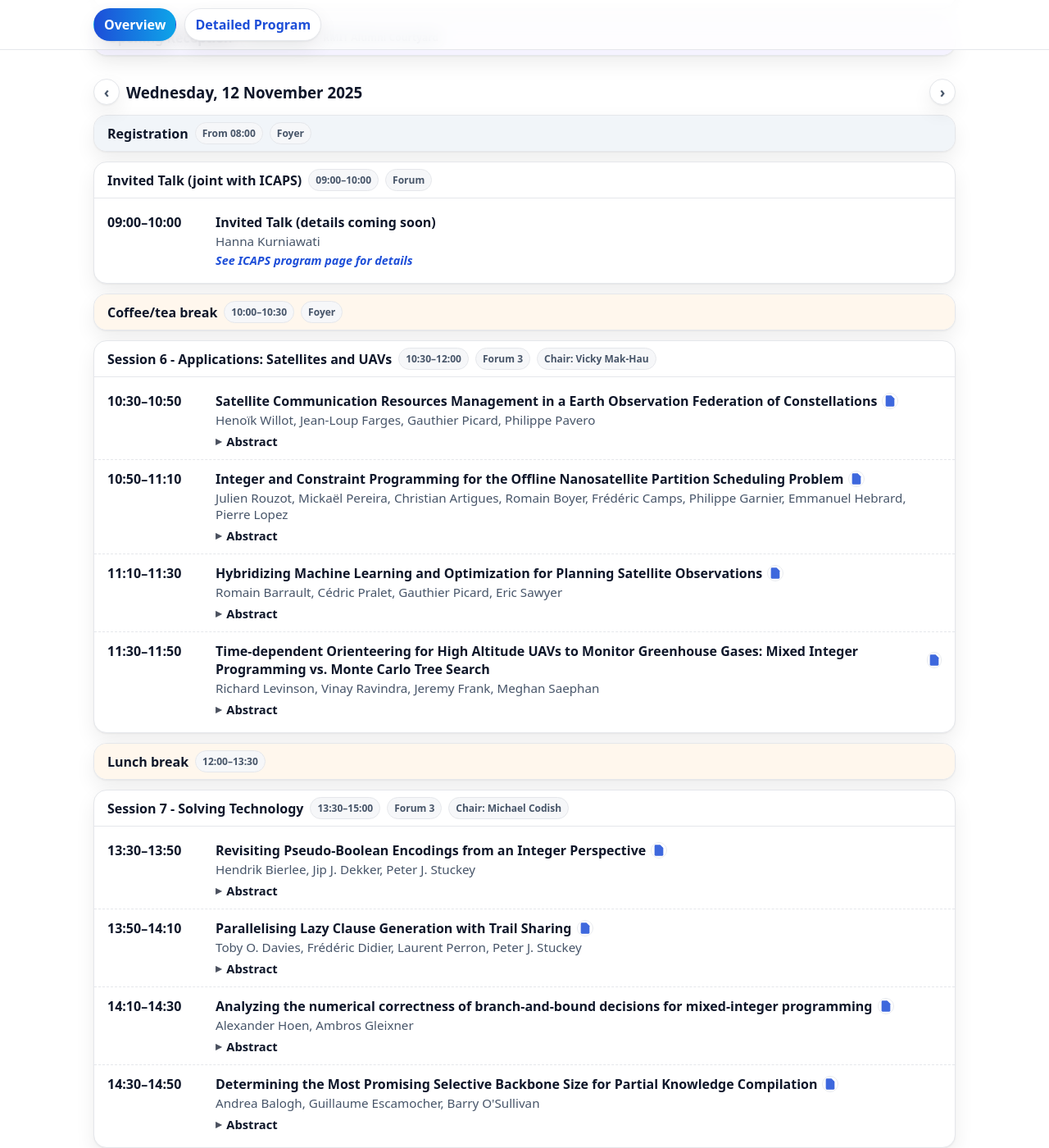
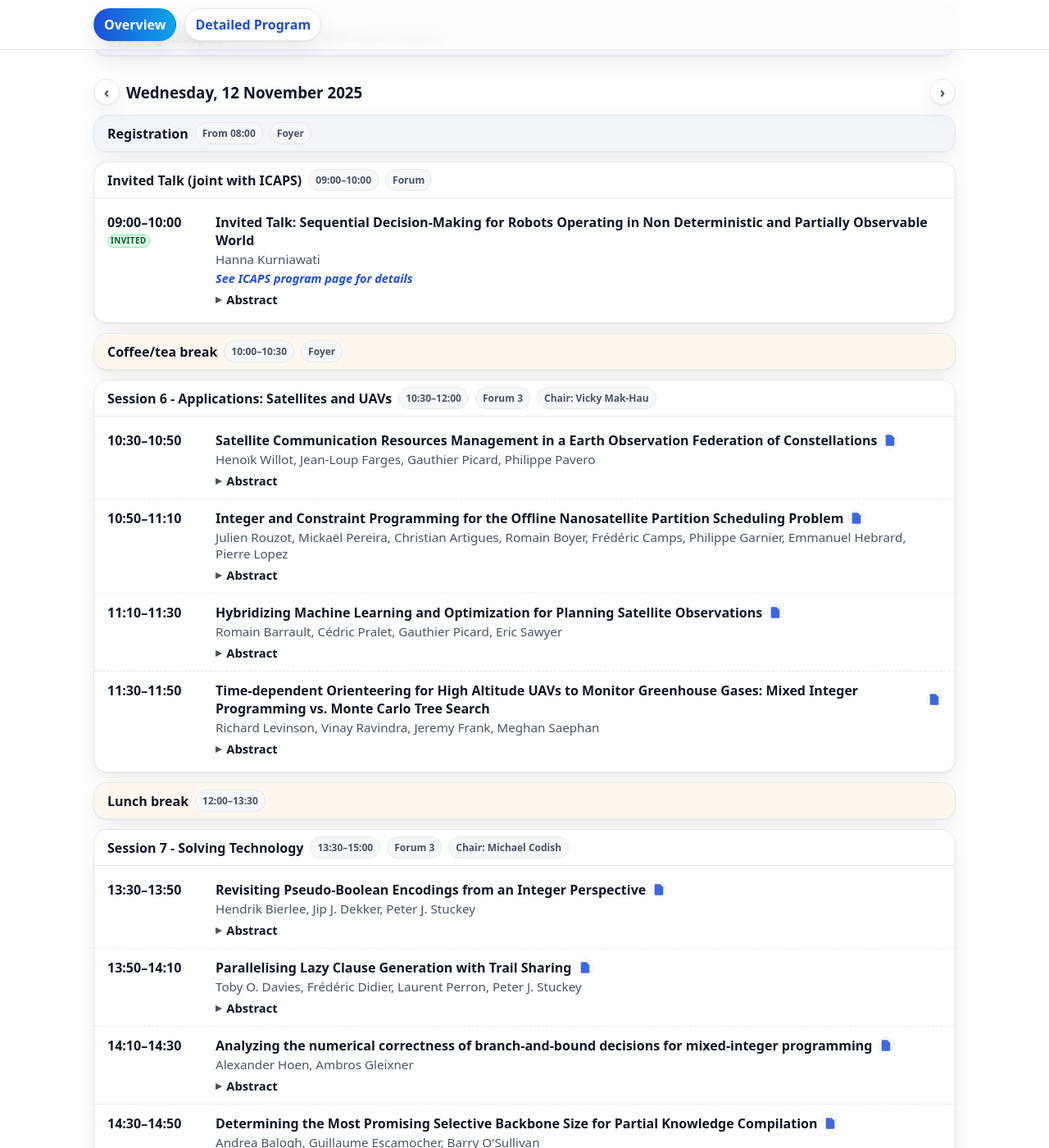
Before and after one commit to cpaior/cpaior_2025, a Jekyll site: the page built from program.html, in a window 1280 px wide and 1400 px high, scrolled down 5063 px. Shown: the whole window at 82% size. Built offline with Jekyll 4.4.1, drawn with Linux system fonts in a browser that asks for light colours; some of the changed text lies outside the part shown.

Commit message:
More details

```diff
--- a/_data/program.yml
+++ b/_data/program.yml
@@ -136,6 +136,7 @@ days:
     talks:
     - time: 10:30–11:30
       title: "Invited Talk: Towards neuro-symbolic CP"
+      flag: Invited
       speaker: Louis-Martin Rousseau
       abstract: This presentation explores the integration of machine learning into constraint programming (CP) to build the next generation of neuro-symbolic solvers. It highlights how learning-based techniques—such as reinforcement learning and graph neural networks—can enhance search heuristics and propagation strategies. The presentation also examines recent advances in leveraging Lagrangian relaxation and decomposition methods through learning to strengthen dual bounds and improve solver efficiency. Finally, it explores how AI can be used to enhance the art of modelling in CP, and it discusses the many challenges of combining artificial intelligence and logical reasoning to enhance the power, adaptability, and scalability of combinatorial optimization.
   - time: 11:30–11:50
@@ -349,8 +350,10 @@ days:
     room: Forum
     talks:
     - time: 09:00–10:00
-      title: Invited Talk (details coming soon)
+      title: 'Invited Talk: Sequential Decision-Making for Robots Operating in Non Deterministic and Partially Observable World'
+      flag: Invited
       speaker: Hanna Kurniawati
+      abstract: In recent years, robotics hardware has advanced tremendously, with increasingly affordable humanoids, quadrupeds, telepresence robots, and many more. Despite these advances, developing autonomous or semi-autonomous robots that can reliably, efficiently, and safely operate in our environments remains an open problem. Key to this difficulty is the ubiquity of uncertainty. These robots must compute effective strategies to achieve their goals even when the outcomes of their actions are uncertain, their sensors and perception systems are erroneous, and the environments they operate in are dynamic and only partially observable. Moreover, they must ensure safety for both the robots and the humans around them. However, the technology that enables robots to efficiently construct effective strategies in the presence of a wide variety of uncertainty is still lacking. In this talk, I will present some of our work in developing such a technology, specifically on our recent work in Partially Observable Markov Decision Processes (POMDPs) —the general and principled framework for sequential decision-making under uncertainty. I will also present how this technology can be applied for safety assurance of autonomous systems.
       note: <a href='https://icaps25.icaps-conference.org/program/keynotes/'>See
         ICAPS program page for details</a>
   - time: 10:00–10:30
@@ -654,8 +657,10 @@ days:
     room: Forum
     talks:
     - time: 09:00–10:00
-      title: Invited Talk (details coming soon)
+      title: 'Invited Talk: Machine Learning meets Combinatorial Optimization'
+      flag: Invited
       speaker: Bistra Dilkina
+      abstract: Machine learning and discrete optimization have both made significant strides in methodology and in successful applications. Their fusion, however, can provide the next big step change in solving hard combinatorial optimization problems more effectively. In this talk, I will highlight recent successes in integrating ML into existing combinatorial optimization algorithms, using distributions of related optimization instances as training data and leveraging techniques such as contrastive loss and multi-task learning. The successful hybridization of neural models and symbolic solvers will be demonstrated across mixed integer linear programming, multi-agent path finding, and nonlinear optimization problems.
       note: <a href='https://icaps25.icaps-conference.org/program/keynotes/'>See
         ICAPS program page for details</a>
   - time: 10:00–10:30
--- a/assets/program.css
+++ b/assets/program.css
@@ -416,6 +416,11 @@ details.talk-abstract > summary:focus-visible,
   box-shadow: 0 0 0 2px color-mix(in oklab, var(--flag-border), transparent 60%);
 }
 
+.talk-flag.is-invited    { --flag-bg:    #dcfce7;        /* soft green 200 */
+  --flag-border:#86efac;        /* green 300 */
+  --flag-text:  #14532d;        /* green 900 */
+}
+
 .talk-flag.is-award    { --flag-bg:    #fee2e2;        /* soft red 200 */
   --flag-border:#fca5a5;        /* red 300 */
   --flag-text:  #7f1d1d;        /* red 900 */
```
